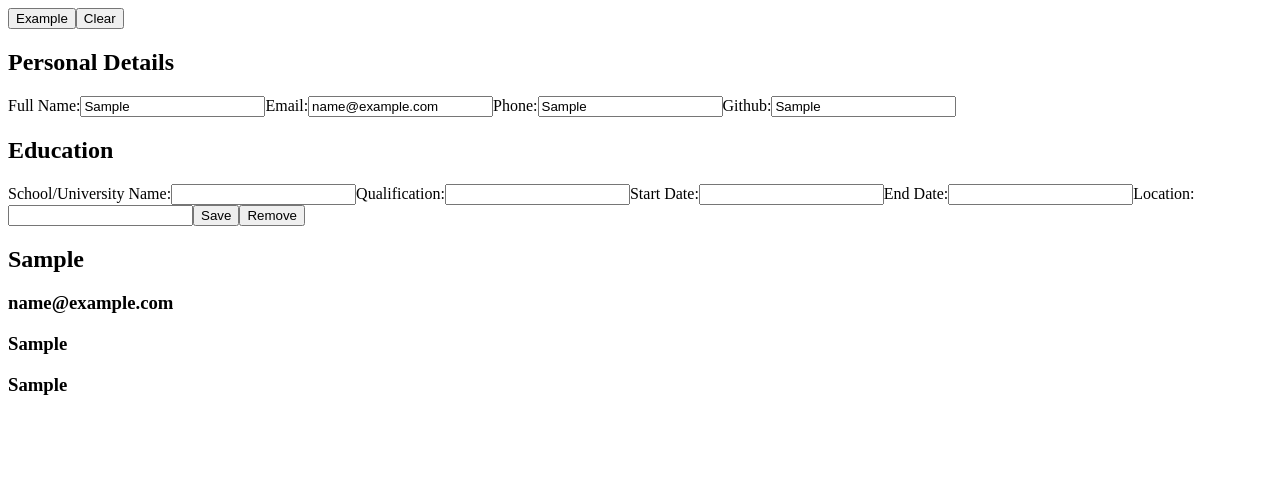
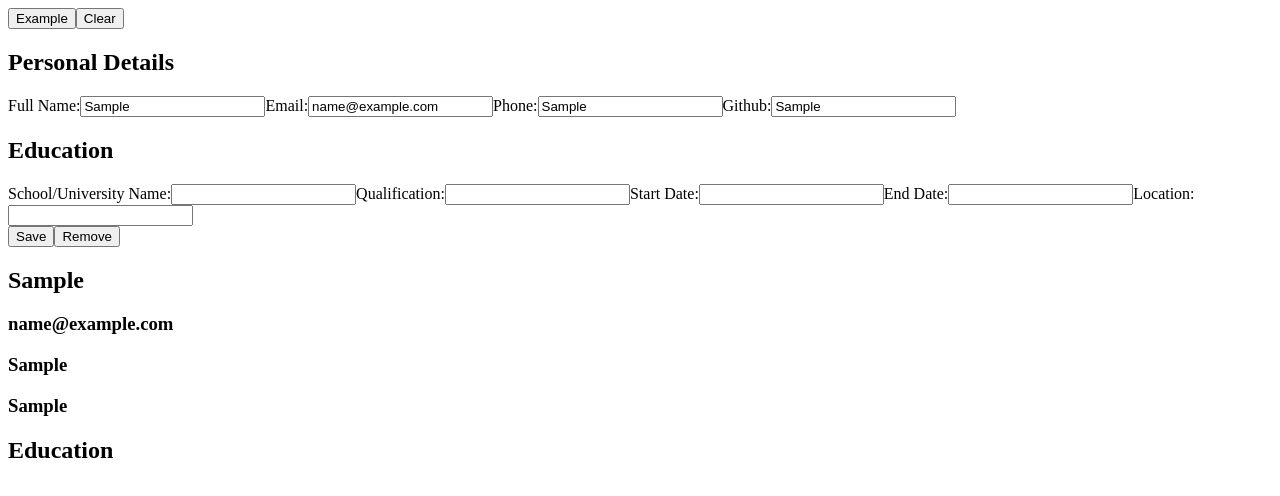
Before and after one commit to MarkR-Dev/cv-app, a React (Vite) app: page / in a window 1280 px wide. Both pictures are taken after typing "Sample", "name@example.com", "Sample", "Sample" into the empty fields and a click on the button "Add". Shown: the top 496 px of the page. Built offline with nearby package versions, Linux system fonts and the light colour scheme; the HTML template or start-up script is replaced by a standard one.

Commit message:
feat: Add education display section and refactor html

```diff
--- a/src/components/Controls.jsx
+++ b/src/components/Controls.jsx
@@ -44,12 +44,14 @@ function Controls({ setPersonal, setEducation, setEduStatus }) {
 
   return (
     <>
+      <div>
         <button type="button" onClick={handleLoadExample}>
           Example
         </button>
         <button type="button" onClick={handleClearData}>
           Clear
         </button>
+      </div>
     </>
   );
 }
--- a/src/components/Display.jsx
+++ b/src/components/Display.jsx
@@ -1,3 +1,7 @@
+/*
+  todo: svgs?
+*/
+
 function Display({ personal, education }) {
   function PersonalDisplay() {
     return (
@@ -17,7 +21,28 @@ function Display({ personal, education }) {
   function EducationDisplay() {
     return (
       <>
-        <div></div>
+        <div>
+          {education.length > 0 ? <h2>Education</h2> : null}
+
+          {education.map((edu) => {
+            return (
+              <div key={edu.id}>
+                <div>
+                  <h3>
+                    {edu.eduStart} {edu.eduStart && edu.eduEnd ? "- " : null}{" "}
+                    {edu.eduEnd}
+                  </h3>
+                  <h3>{edu.eduLocation}</h3>
+                </div>
+
+                <div>
+                  <h3>{edu.eduName}</h3>
+                  <h3>{edu.eduQual}</h3>
+                </div>
+              </div>
+            );
+          })}
+        </div>
       </>
     );
   }
@@ -32,16 +57,3 @@ function Display({ personal, education }) {
 }
 
 export default Display;
-/*
-{education.map((edu, idx) => {
-  return (
-    <div key={idx}>
-      <h3>{edu.eduName}</h3>
-      <h3>{edu.eduQual}</h3>
-      <h3>{edu.eduStart}</h3>
-      <h3>{edu.eduEnd}</h3>
-      <h3>{edu.eduLocation}</h3>
-    </div>
-  );
-})}
-*/
--- a/src/components/Education.jsx
+++ b/src/components/Education.jsx
@@ -28,11 +28,11 @@ function Education({ education, setEducation, eduStatus, setEduStatus }) {
 
   function handleEditEntry(e) {
     setEduStatus("typing");
-    setSelectedId(e.target.parentNode.dataset.id);
+    setSelectedId(e.target.closest("[data-id").dataset.id);
   }
 
   function handleRemoveEntry(e) {
-    const entryToRemove = e.target.parentNode.dataset.id;
+    const entryToRemove = e.target.closest("[data-id").dataset.id;
 
     const filteredArr = education.filter((edu) => {
       return edu.id !== entryToRemove;
@@ -74,12 +74,14 @@ function Education({ education, setEducation, eduStatus, setEduStatus }) {
       <>
         <li data-id={entry.id}>
           <h3>{entry.eduName}</h3>
+          <div>
             <button type="button" onClick={handleEditEntry}>
               Edit
             </button>
             <button type="button" onClick={handleRemoveEntry}>
               Remove
             </button>
+          </div>
         </li>
       </>
     );
@@ -159,12 +161,14 @@ function Education({ education, setEducation, eduStatus, setEduStatus }) {
             />
           </label>
 
+          <div>
             <button type="button" onClick={handleSaveForm}>
               Save
             </button>
             <button type="button" onClick={handleRemoveSelected}>
               Remove
             </button>
+          </div>
         </form>
       )}
     </>
```
Also changed, not shown: src/components/CurriculumVitae.jsx (+3 -4 lines). Lines whose indentation alone changed are shown as unchanged.
